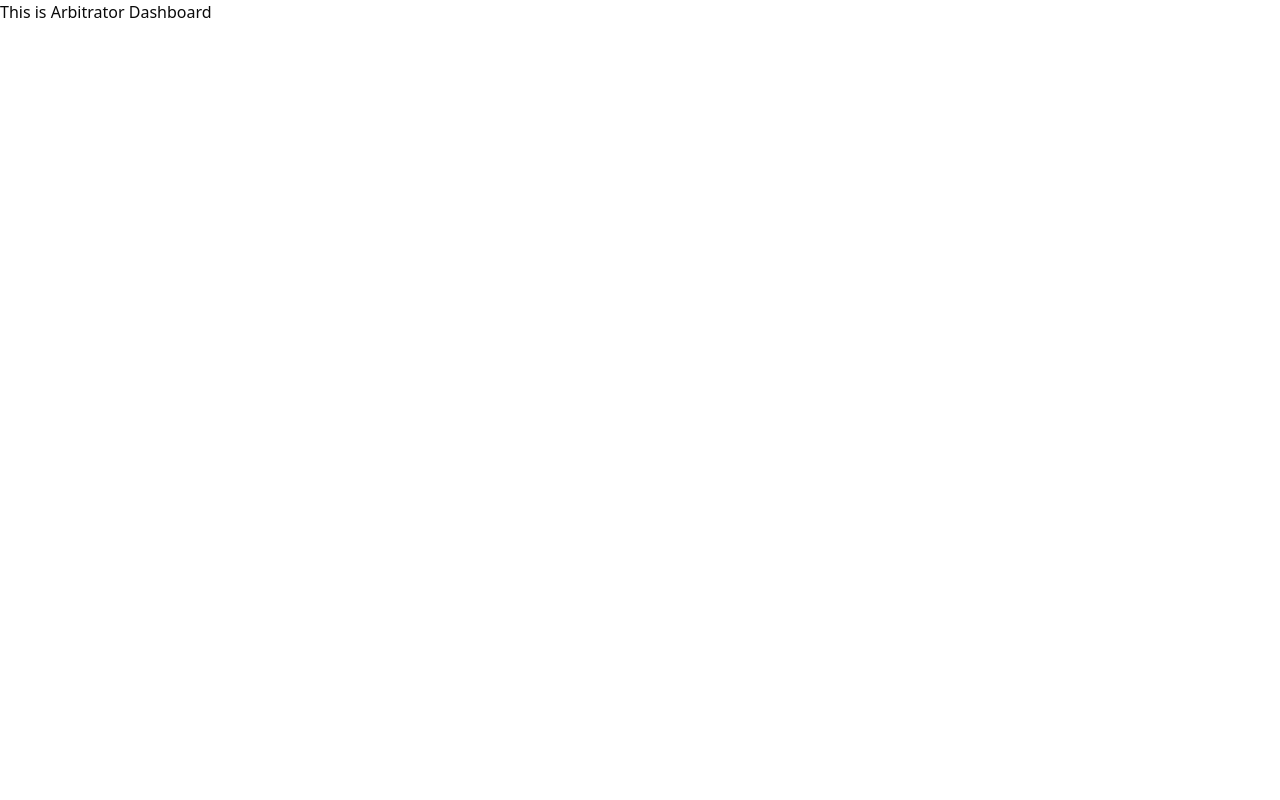
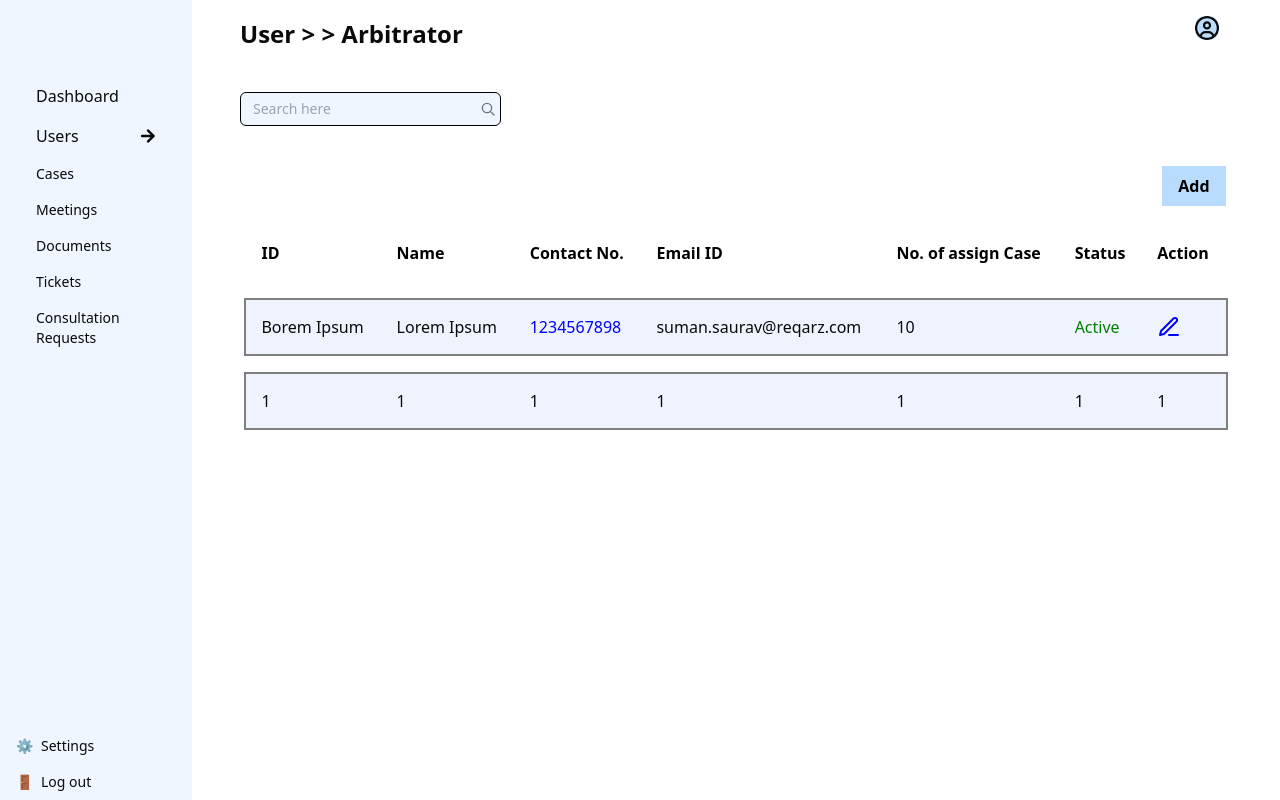
Before and after one commit to sumansauravnov/Demo, a React (Vite) app in the folder client/: page /arbitrator in a window 1280 px wide. Built offline with nearby package versions, Linux system fonts and the light colour scheme.

Commit message:
arbitrator dashboard

```diff
--- a/client/src/App.jsx
+++ b/client/src/App.jsx
@@ -7,11 +7,13 @@ import ArbitratorDashboard from "./pages/ArbitratorDashboard/ArbitratorDashboard
 import { ResetDashboard } from "./pages/ResetPassword/ResetDashboard";
 import { ResetOTP } from "./pages/ResetPassword/ResetOTP";
 import { SetPassword } from "./pages/ResetPassword/SetPassword";
+import Sidebar from "./components/Sidebar";
+
 
 function App() {
   return (
     <>
-      <Routes>
+      {/* <Routes>
         <Route path="/" element={<Login />} />
         <Route path="/admin" element={<AdminDashboard />} />
         <Route path="/client" element={<ClientDashboard />} />
@@ -19,7 +21,36 @@ function App() {
         <Route path="/resetdashboard" element={<ResetDashboard />} />
         <Route path="/resetdashboard/otp" element={<ResetOTP />} />
         <Route path="/resetdashboard/setpassword" element={<SetPassword />} />
+      </Routes> */}
+
+
+      <div className="flex">
+      {/* Only show sidebar for authenticated routes */}
+      <Routes>
+        <Route path="/" element={<Login />} />
+        <Route path="/resetdashboard" element={<ResetDashboard />} />
+        <Route path="/resetdashboard/otp" element={<ResetOTP />} />
+        <Route path="/resetdashboard/setpassword" element={<SetPassword />} />
+
+        {/* Authenticated routes with sidebar */}
+        <Route
+          path="/*"
+          element={
+            <div className="flex w-full">
+              <Sidebar />
+              <div className="flex-1">
+                <Routes>
+                  <Route path="/admin" element={<AdminDashboard />} />
+                  <Route path="/client" element={<ClientDashboard />} />
+                  <Route path="/arbitrator" element={<ArbitratorDashboard />} />
+                </Routes>
+              </div>
+            </div>
+          }
+        />
       </Routes>
+    </div>
+
     </>
   );
 }
--- /dev/null
+++ b/client/src/components/Sidebar.jsx
@@ -0,0 +1,66 @@
+// import React from "react";
+import { useState } from "react";
+import { FaArrowRight } from "react-icons/fa";
+import { Link } from "react-router-dom";
+
+
+const Sidebar = () => {
+  // Add state for dropdown
+  const [isUsersOpen, setIsUsersOpen] = useState(false);
+
+  return (
+    <div className="h-screen w-48 bg-blue-50 flex flex-col justify-between">
+      {/* Top Section */}
+      <div>
+        <ul className="mt-14 p-5">
+        <Link to="/admin">
+          <li className="text-md text-bold px-4 py-2 hover:bg-blue-100 cursor-pointer">Dashboard</li>
+        </Link>
+          <li
+            className="text-md px-4 py-2 hover:bg-blue-100 cursor-pointer flex items-center justify-between"
+            onClick={() => setIsUsersOpen(!isUsersOpen)}
+          >
+            <span>Users</span>
+            <span className={`transform transition-transform ${isUsersOpen ? 'rotate-90' : ''}`}>
+            <FaArrowRight />
+            </span>
+          </li>
+
+          {isUsersOpen && (
+            <div>
+              <ul className="ml-4 mt-1">
+              <Link to="/arbitrator">
+                <li className="text-sm px-4 py-1 hover:bg-blue-100 cursor-pointer">Arbitrator</li>
+              </Link>
+
+              <Link to="/client">
+
+                <li className="text-sm px-4 py-1 hover:bg-blue-100 cursor-pointer">Client</li>
+              </Link>
+              </ul>
+            </div>
+          )}
+          <li className="text-sm px-4 py-2 hover:bg-blue-100 cursor-pointer">Cases</li>
+          <li className="text-sm px-4 py-2 hover:bg-blue-100 cursor-pointer">Meetings</li>
+          <li className="text-sm px-4 py-2 hover:bg-blue-100 cursor-pointer">Documents</li>
+          <li className="text-sm px-4 py-2 hover:bg-blue-100 cursor-pointer">Tickets</li>
+          <li className="text-sm px-4 py-2 hover:bg-blue-100 cursor-pointer">Consultation Requests</li>
+        </ul>
+      </div>
+
+      {/* Bottom Section */}
+      <div>
+        <ul>
+          <li className="text-sm px-4 py-2 hover:bg-blue-100 cursor-pointer flex items-center gap-2">
+            <span className="text-gray-500">⚙️</span> Settings
+          </li>
+          <li className="text-sm px-4 py-2 hover:bg-blue-100 cursor-pointer flex items-center gap-2">
+            <span className="text-red-500">🚪</span> Log out
+          </li>
+        </ul>
+      </div>
+    </div>
+  );
+};
+
+export default Sidebar;
--- a/client/src/pages/AdminDashboard/AdminDashboard.jsx
+++ b/client/src/pages/AdminDashboard/AdminDashboard.jsx
@@ -1,8 +1,12 @@
+
+
+
 const AdminDashboard = () => {
+
   return (
-    <div className="max-w-[1360px] m-auto">
-      <h2>This is Admin Dashboard</h2>
-    </div>
+    <>
+    Welcome to Admin Dashboard
+  </>
   );
 };
 
--- a/client/src/pages/ArbitratorDashboard/ArbitratorDashboard.jsx
+++ b/client/src/pages/ArbitratorDashboard/ArbitratorDashboard.jsx
@@ -1,8 +1,103 @@
+import styles from "./ArbitratorDashboard.module.css";
+import { FiEdit3 } from "react-icons/fi";
+import { FaRegCircleUser } from "react-icons/fa6";
+
+
 const ArbitratorDashboard = () => {
+
+
+
+
+
+
   return (
-    <div className="max-w-[1360px] m-auto">
-      <h2>This is Arbitrator Dashboard</h2>
+    <>
+<div className="w-[90%] flex justify-between mt-4 ml-12">
+  <h1 className="text-[24px] font-bold">User {">"} {">"} Arbitrator</h1>
+  <div>
+  <FaRegCircleUser style={{fontSize:"24px", background:"#B9DCFD", borderRadius:"10px"}}/>
+</div>
+</div>
+
+
+    {/* Search button */}
+    <div className="w-[80%] ml-12 mt-10">
+      <div className="w-[30%] flex items-center border rounded-md p-1 bg-blue-50 border-1 border-black">
+        <input
+          type="text"
+          placeholder="Search here"
+          className="flex-grow outline-none bg-transparent px-2 py-0.5 text-sm"
+        />
+        <button>
+          <svg
+            xmlns="http://www.w3.org/2000/svg"
+            className="h-4 w-4 text-gray-500"
+            fill="none"
+            viewBox="0 0 24 24"
+            stroke="currentColor"
+            strokeWidth="2"
+          >
+            <path
+              strokeLinecap="round"
+              strokeLinejoin="round"
+              d="M21 21l-4.35-4.35M17.5 10.5a7 7 0 11-14 0 7 7 0 0114 0z"
+            />
+          </svg>
+        </button>
+      </div>
+
     </div>
+
+    {/* Add Arbitrator */}
+    <div className="flex justify-end w-[90%] mx-auto mt-10">
+      <button className="bg-[#B9DCFD] hover:bg-blue-500 font-semibold text-[16px] p-2 text-black py-2 px-4 flex items-center gap-0 border-1 border-slate-950">
+        <span>Add</span>
+      </button>
+    </div>
+
+    {/* Table Data */}
+
+    <table cellSpacing="0">
+      <thead>
+        <tr>
+          <th>ID</th>
+          <th>Name</th>
+          <th>Contact No.</th>
+          <th>Email ID</th>
+          <th>No. of assign Case</th>
+          <th>Status</th>
+          <th>Action</th>
+        </tr>
+      </thead>
+      <tbody>
+        <tr className={styles.trbody}>
+          <td data-label="ID">Borem Ipsum</td>
+          <td data-label="Name">Lorem Ipsum</td>
+          <td data-label="Contact No." className={styles.number}>
+            1234567898
+          </td>
+          <td data-label="Email ID">suman.saurav@reqarz.com</td>
+          <td data-label="No. of assign Case">10</td>
+          <td data-label="Status" className={styles.status}>
+            Active
+          </td>
+          <td data-label="Action">
+            <FiEdit3 style={{ color: "blue", fontSize: "24px" }} />
+          </td>
+        </tr>
+
+        <tr className={styles.trbody}>
+          <td>1</td>
+          <td>1</td>
+          <td>1</td>
+          <td>1</td>
+          <td>1</td>
+          <td>1</td>
+          <td>1</td>
+        </tr>
+      </tbody>
+    </table>
+  </>
   );
 };
 
--- /dev/null
+++ b/client/src/pages/ArbitratorDashboard/ArbitratorDashboard.module.css
@@ -0,0 +1,43 @@
+table,
+td,
+th {
+  text-align: left;
+}
+
+table {
+  border-collapse: separate;
+  border-spacing: 0 20px;
+  width: 90%;
+  margin: auto;
+}
+
+th,
+td {
+  padding: 15px;
+}
+
+tr > th {
+  color: black;
+  font-size: 16px;
+}
+
+.trbody {
+  background-color: #eef3fe;
+}
+tbody tr {
+  border: 2px solid red;
+  border-radius: 0px;
+  box-shadow: 0 0 0 2px grey;
+}
+
+.number {
+  color: blue;
+}
+.status {
+  color: green;
+}
+.buttonAdd{
+    background-color: blue;
+    font-size: 30px;
+    text-align: end;
+}
```
Also changed, not shown: 1 other file (tests, documents, lock files or other folders).
